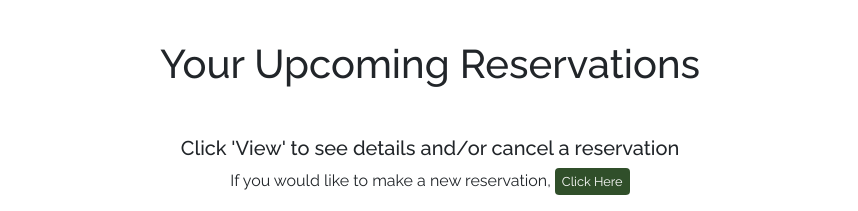
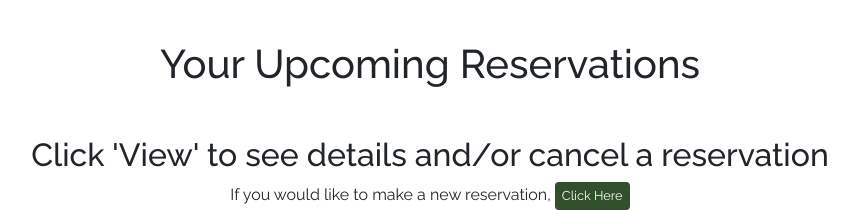
Before and after one commit to LewisMDillon/bushy-park-tennis-club-ld, a Django app: page /reserve/reservations-user in a window 1280 px wide. Shown: the part 61-272 px from the top of the page, without its empty margins (210-1068 px from the left). Run offline with Django 3.2, Linux system fonts and the light colour scheme; the visitor is signed in with stand-in values (Sample User, id 1); data that the repository does not hold is empty; some libraries are stand-ins or nearby versions.

Commit message:
Change header styling on user reservation list

```diff
--- a/reservations/templates/reservations/reservation_user_list.html
+++ b/reservations/templates/reservations/reservation_user_list.html
@@ -2,7 +2,7 @@
 {% load crispy_forms_tags %}
 {% block content %}
     <h1 class="my-5 text-center">Your Upcoming Reservations</h1>
-    <h5 class="mx-4 text-center">Click 'View' to see details and/or cancel a reservation</h5>
+    <h2 class="mx-4 text-center">Click 'View' to see details and/or cancel a reservation</h2>
     <p class="text-center">If you would like to make a new reservation, <a class="btn green-button-small" href="{% url 'reservation-date' %}">Click Here</a></p>
 
     <div id="reservation-table-container">
```
